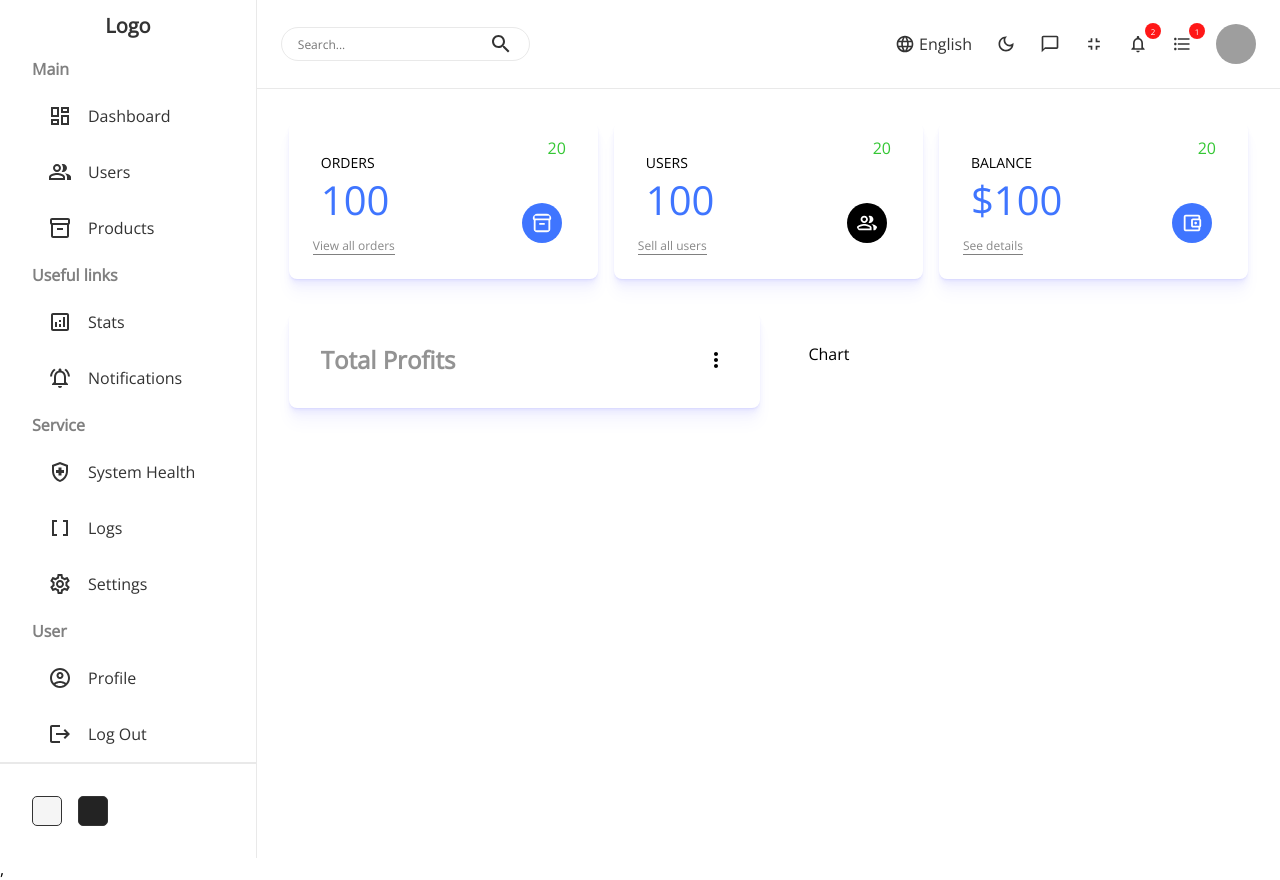
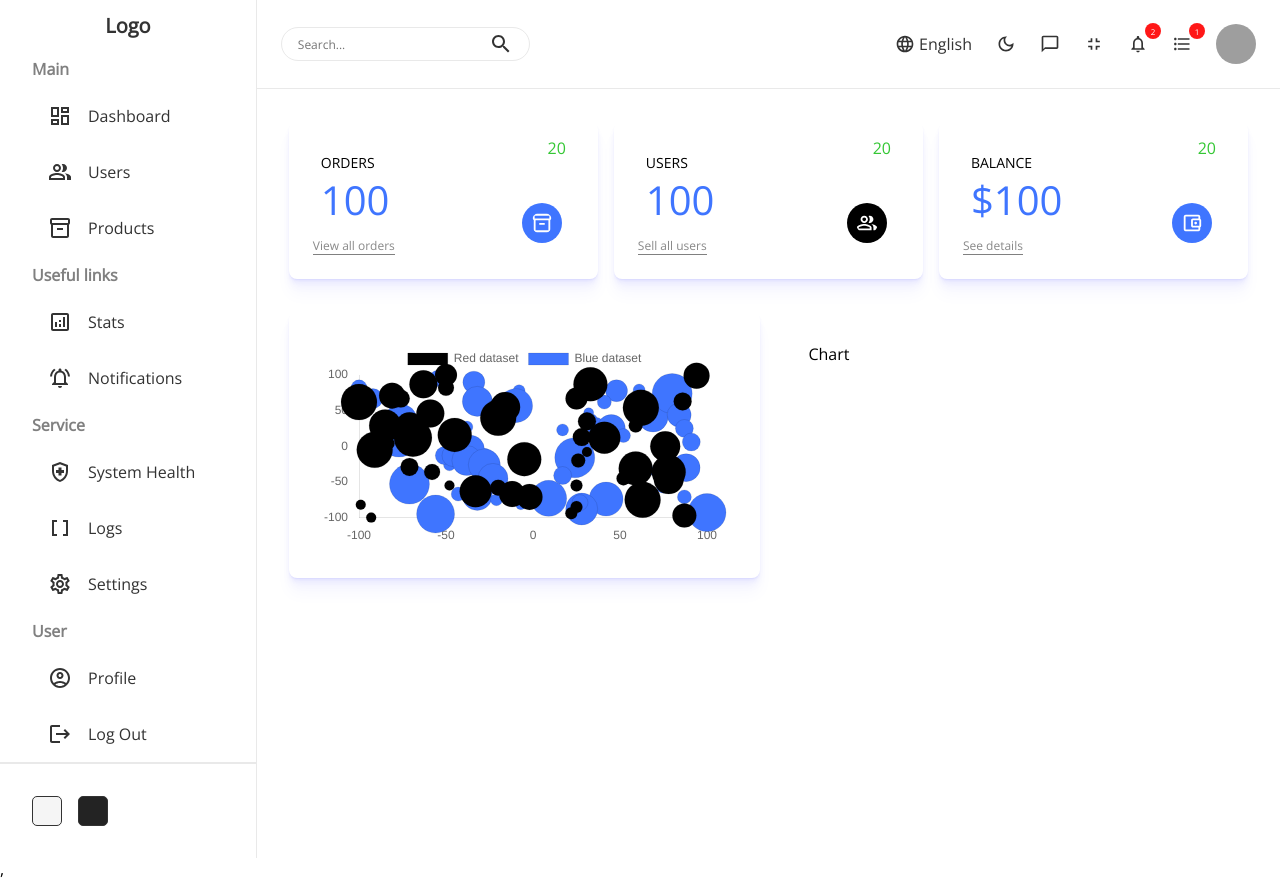
Before and after one commit to DigytUX/material-dashboard, a React (Create React App) app in the folder frontend/: page / in a window 1280 px wide. Built offline with nearby package versions, Linux system fonts and the light colour scheme; grey boxes are pictures that could not be loaded.

Commit message:
Added a bubble chart

```diff
--- a/frontend/package.json
+++ b/frontend/package.json
@@ -10,11 +10,14 @@
     "@testing-library/jest-dom": "^5.14.1",
     "@testing-library/react": "^13.0.0",
     "@testing-library/user-event": "^13.2.1",
+    "chart.js": "^3.9.1",
     "node-sass": "^7.0.1",
     "react": "^18.2.0",
+    "react-chartjs-2": "^4.3.1",
     "react-dom": "^18.2.0",
     "react-router-dom": "^6.3.0",
     "react-scripts": "5.0.1",
+    "recharts": "^2.1.13",
     "web-vitals": "^2.1.0"
   },
   "scripts": {
@@ -40,5 +43,8 @@
       "last 1 firefox version",
       "last 1 safari version"
     ]
+  },
+  "devDependencies": {
+    "@faker-js/faker": "^7.5.0"
   }
 }
--- a/frontend/src/components/FeaturedChart/FeatureChart.jsx
+++ b/frontend/src/components/FeaturedChart/FeatureChart.jsx
@@ -1,9 +1,153 @@
 import '../Chart/chart.scss'
 import './featured.scss'
 import MoreVertIcon from '@mui/icons-material/MoreVert';
+import { LineChart,  ResponsiveContainer } from 'recharts';
+import {
+    Chart as ChartJS,
+    LinearScale,
+    PointElement,
+    Tooltip,
+    Legend,
+  } from 'chart.js';
+import { Bubble, Line} from 'react-chartjs-2';
+import { faker } from '@faker-js/faker';
+
+ChartJS.register(LinearScale, PointElement, Tooltip, Legend);
+
+const options = {
+    scales: {
+        y: {
+            beginAtZero: true,
+            grid:{
+                display:false
+            }
+        },
+        x: {
+            beginAtZero: true,
+            grid:{
+                display:false
+            }
+        },
+    },
+};
 
 
-export default function FeaturedChart(){
+export const dataSet = {
+    datasets: [
+        {
+        label: 'Red dataset',
+        data: Array.from({ length: 50 }, () => ({
+            x: faker.datatype.number({ min: -100, max: 100 }),
+            y: faker.datatype.number({ min: -100, max: 100 }),
+            r: faker.datatype.number({ min: 5, max: 20 }),
+        })),
+        backgroundColor: '#000',
+        },
+        {
+        label: 'Blue dataset',
+        data: Array.from({ length: 50 }, () => ({
+            x: faker.datatype.number({ min: -100, max: 100 }),
+            y: faker.datatype.number({ min: -100, max: 100 }),
+            r: faker.datatype.number({ min: 5, max: 20 }),
+        })),
+        backgroundColor: '#3f75ff',
+        },
+    ],
+};
+
+const data = [
+    {
+      "name": "Page A",
+      "uv": 4000,
+      "pv": 2400,
+      "amt": 2400
+    },
+    {
+      "name": "Page B",
+      "uv": 3000,
+      "pv": 1398,
+      "amt": 2210
+    },
+    {
+      "name": "Page C",
+      "uv": 2000,
+      "pv": 9800,
+      "amt": 2290
+    },
+    {
+        "name": "Page F",
+        "uv": 2390,
+        "pv": 3800,
+        "amt": 2500
+    },
+    {
+        "name": "Page G",
+        "uv": 3490,
+        "pv": 4300,
+        "amt": 2100
+    },
+    {
+        "name": "Page D",
+        "uv": 2780,
+        "pv": 3908,
+        "amt": 2000
+    },
+    {
+        "name": "Page E",
+        "uv": 1890,
+        "pv": 4800,
+        "amt": 2181
+    },
+    {
+        "name": "Page F",
+        "uv": 2390,
+        "pv": 3800,
+        "amt": 2500
+    },
+    {
+        "name": "Page G",
+        "uv": 3490,
+        "pv": 4300,
+        "amt": 2100
+    }
+];
+
+const RenderLineChart = () => (
+    <ResponsiveContainer height={200}>
+        <LineChart data={data}>
+            <Line
+                type="monotone"
+                dataKey="uv"
+                stroke="#000"
+                strokeWidth={2}
+            />
+        </LineChart>
+    </ResponsiveContainer>
+);
+
+export default function FeaturedChart({type}){
+    let data
+
+    switch(type){
+        case 'bubble':
+            data={component:<Bubble options={options} data={dataSet} />                                      }
+        break;
+        case 'line':
+            data={component:<Line options={options} data={dataSet} />                                      }
+        break;
+        default:
+            break;
+    }
+
+    return (
+        <>
+            <div className="featured chart shadow">
+                {/* <RenderLineChart /> */}
+                {data.component}
+            </div>
+        </>
+    )
+
     return (
         <>
             <div className="featured chart shadow">
--- a/frontend/src/pages/home/Home.jsx
+++ b/frontend/src/pages/home/Home.jsx
@@ -19,7 +19,7 @@ export default function Home(){
                         <Widget type='balance' />
                     </div>
                     <div className='charts'>
-                        <FeaturedChart />
+                        <FeaturedChart type="bubble" />
                         <Chart />
                     </div>
                 </div>
```
Also changed, not shown: 2 other files (tests, documents, lock files or other folders).
